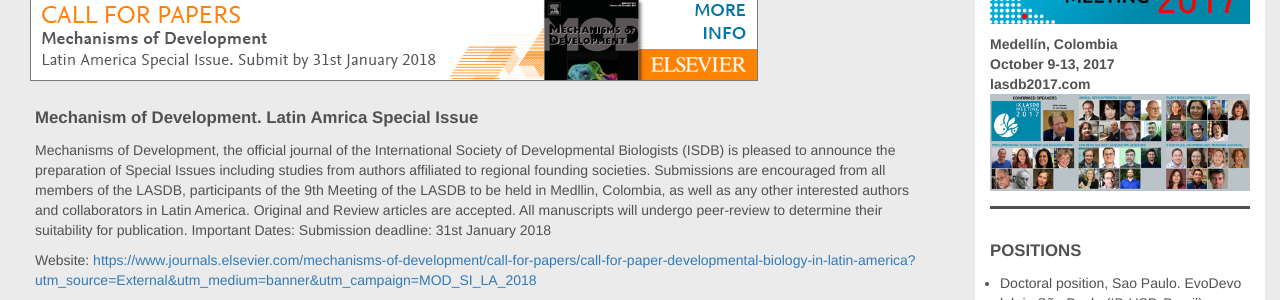
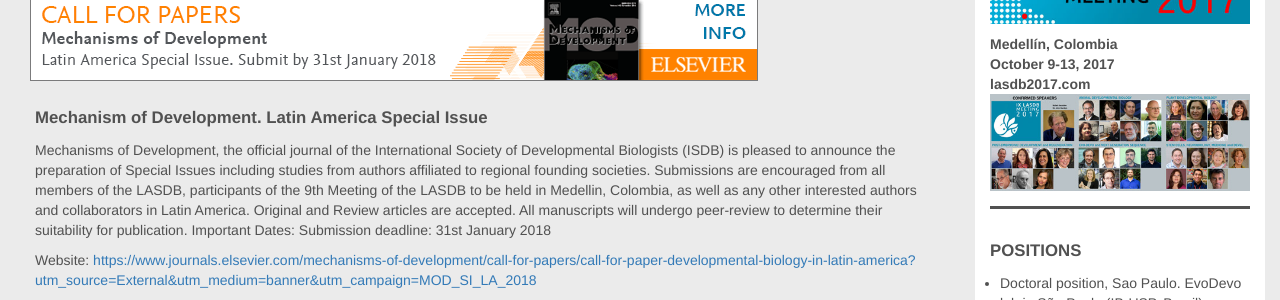
Before and after one commit to lasdb/lasdb.github.io, a Jekyll site: the page built from _posts/2000-01-01-news.markdown, in a window 1280 px wide and 900 px high. Shown: the part 355-655 px from the top of the window. Built offline with Jekyll 4.4.1, drawn with Linux system fonts in a browser that asks for light colours; nearby versions of some CDN libraries.

Commit message:
Update 2000-01-01-news.markdown

```diff
--- a/_posts/2000-01-01-news.markdown
+++ b/_posts/2000-01-01-news.markdown
@@ -7,8 +7,8 @@
 news:
   - title: 'Call for papers: Developmental Biology in Latin America'
     date: '3/3/17'
-    subtitle: 'Mechanism of Development. Latin Amrica Special Issue'
-    body: 'Mechanisms of Development, the official journal of the International Society of Developmental Biologists (ISDB) is pleased to announce the preparation of Special Issues including studies from authors affiliated to regional founding societies. Submissions are encouraged from all members of the LASDB, participants of the 9th Meeting of the LASDB to be held in Medllin, Colombia, as well as any other interested authors and collaborators in Latin America.  Original and Review articles are accepted. All manuscripts will undergo peer-review to determine their suitability for publication.  Important Dates: Submission deadline: 31st January 2018'
+    subtitle: 'Mechanism of Development. Latin America Special Issue'
+    body: 'Mechanisms of Development, the official journal of the International Society of Developmental Biologists (ISDB) is pleased to announce the preparation of Special Issues including studies from authors affiliated to regional founding societies. Submissions are encouraged from all members of the LASDB, participants of the 9th Meeting of the LASDB to be held in Medellin, Colombia, as well as any other interested authors and collaborators in Latin America.  Original and Review articles are accepted. All manuscripts will undergo peer-review to determine their suitability for publication.  Important Dates: Submission deadline: 31st January 2018'
     imageSm: 'img/news/MOD2017-sm.jpg'
     imageBg: '../img/news/MOD2017-bg.gif'
     URL: 'https://www.journals.elsevier.com/mechanisms-of-development/call-for-papers/call-for-paper-developmental-biology-in-latin-america?utm_source=External&utm_medium=banner&utm_campaign=MOD_SI_LA_2018'
```
